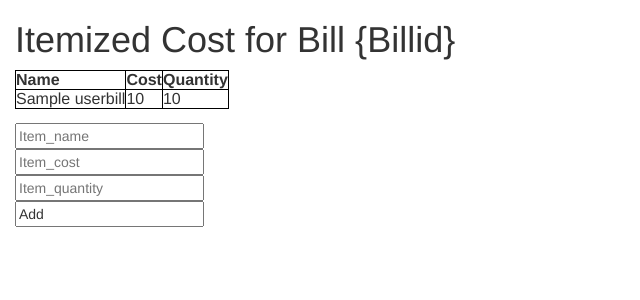
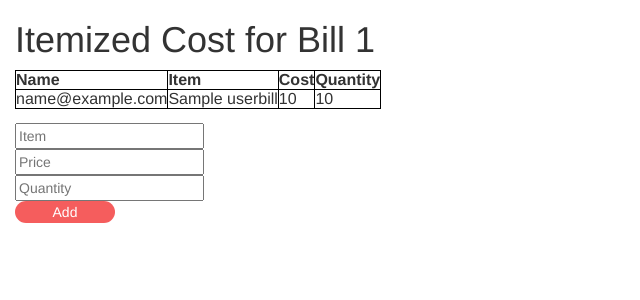
Before and after one commit to emeng13/ase, a Flask app: template templates/display_bill.html in a window 1280 px wide. Shown: the top 300 px of the page, without its empty margins (0-640 px from the left). Run offline with Flask 2, Linux system fonts and the light colour scheme; the template is opened without the code that fills it: most values are stand-ins (such as "Sample title", 1, 10 or a date in 2020); some libraries are stand-ins or nearby versions.

Commit message:
Adding and displaying bill items

```diff
--- a/app.py
+++ b/app.py
@@ -102,24 +102,21 @@ def main():
 
   cursor1 = conn.cursor()
   #creates Item table
-  cursor1.execute("""
-    IF OBJECT_ID('Items', 'U') IS NOT NULL
-      DROP TABLE Items
-    CREATE TABLE Items(
-      Email varchar(255) NOT NULL,
-      ItemName varchar(255) NOT NULL,
-      Quantity INT NOT NULL,
-      Price DECIMAL(10,2) NOT NULL,
-      BillId INT NOT NULL,
-      PRIMARY KEY (Email, ItemName),
-      FOREIGN KEY (Email) REFERENCES Users(Email),
-    )
-    """)
-  cursor1.close()
+  # cursor1.execute("""
+  #   CREATE TABLE Items(
+  #     Email varchar(255) NOT NULL,
+  #     ItemName varchar(255) NOT NULL,
+  #     Quantity INT NOT NULL,
+  #     Price DECIMAL(10,2) NOT NULL,
+  #     BillId INT NOT NULL,
+  #     PRIMARY KEY (Email, ItemName)
+  #   )
+  #   """)
+  # cursor1.close()
 
-  cursor2 = conn.cursor()
-  cursor2.execute("INSERT INTO Items VALUES (%s, %s, %d, %d, %d)", ('annawen12@gmail.com', 'cupcake', 1, 4.00, 77))
-  cursor2.close()
+  # cursor2 = conn.cursor()
+  # cursor2.execute("INSERT INTO Items VALUES (%s, %s, %d, %d, %d)", ('annawen12@gmail.com', 'cupcake', 1, 4.00, 77))
+  # cursor2.close()
 
   conn.commit()
 
@@ -228,12 +225,14 @@ def create_bill():
 
 # DISPLAY BILL
 @app.route('/display_bill', methods=['GET', 'POST'])
-@app.route('/display_bill/<billId>', methods=['GET', 'POST'])
 def display_bill():
   if request.method == 'POST':
     global bill_id
 
-    bill_id = request.args.get('billId')
+    bill_id = request.form['billId']
+
+    print bill_id
+
     global user_email
 
     # set current session bill
@@ -241,10 +240,10 @@ def display_bill():
 
     # retrieve all items associated with email and bill
     cursor = conn.cursor()
-    cursor.execute("SELECT * FROM Item WHERE Email=%s AND billID=%d", (user_email, bill_id))
+    cursor.execute("SELECT * FROM Items WHERE Email=%s AND billID=%d", (user_email, bill_id))
     data = cursor.fetchall()
 
-    Userbill = [dict(Item_name=row[0], Quantity=row[2], Price=row[3]) for row in data]
+    Userbill = [dict(Email=row[0], ItemName=row[1], Quantity=row[2], Price=row[3]) for row in data]
 
     conn.commit()
 
@@ -264,15 +263,15 @@ def add_item():
     price = request.form['price']
 
     cursor = conn.cursor()
-    cursor.execute("INSERT INTO Items VALUES (%s, %s, %d, %f, %d)", (user_email, item_name, quantity, price, bill_id))
+    cursor.execute("INSERT INTO Items VALUES (%s, %s, %d, %d, %d)", (user_email, item_name, quantity, price, bill_id))
     conn.commit()
 
     # retrieve all items associated with email and bill
     cursor = conn.cursor()
-    cursor.execute("SELECT * FROM Item WHERE Email=%s AND billID=%d", user_email, bill_id)
+    cursor.execute("SELECT * FROM Items WHERE Email=%s AND billID=%d", (user_email, bill_id))
     data = cursor.fetchall()
 
-    Userbill = [dict(Item_name=row[0], Quantity=row[2], Price=row[3]) for row in data]
+    Userbill = [dict(Email=row[0], ItemName=row[1], Quantity=row[2], Price=row[3]) for row in data]
 
     print data
 
--- a/templates/bill.html
+++ b/templates/bill.html
@@ -38,7 +38,7 @@
 			        <td>{{n.Email}}</td>
 			        <td>
 			        	<form action="/display_bill" method="POST">
-			        		<input type="text" name="billId" value={{n.BillID}}>
+			        		<input type="hidden" name="billId" value={{n.BillID}}>
 			        		<input type="submit" name="button" value="Access">
 			        	</form>
 			        <td>
--- a/templates/display_bill.html
+++ b/templates/display_bill.html
@@ -16,11 +16,12 @@
 	<div class="container-fluid">
 
 		<form action="/display_bill" method="post">
-			<h1>Itemized Cost for Bill {Billid}</h1>
+			<h1>Itemized Cost for Bill {{Billid}}</h1>
 			<table>
 		         <thead>
 		            <tr>
 		               <th>Name</th>
+		               <th>Item</th>
 		               <th>Cost</th>
 		               <th>Quantity</th>
 		            </tr>
@@ -29,7 +30,8 @@
 		         <tbody>
 		            {% for n in Userbill %}
 		               <tr>
-		                  <td>{{ n.Item_Name }}</td>
+		               		<td>{{ n.Email }}</td>
+		                  <td>{{ n.ItemName }}</td>
 		                  <td>{{ n.Price }}</td>
 		                  <td>{{ n.Quantity }}</td>
 		               </tr>
@@ -38,11 +40,11 @@
 		    </table>
 		</form>
 
-		<form action="/display_bill" method="post">
-		    <input type = "text" name = "Item_name" placeholder = "Item_name" /><br>
-		   	<input type = "text" name = "Item_cost" placeholder = "Item_cost" /><br>
-		   	<input type = "text" name = "Item_quantity" placeholder = "Item_quantity" /><br>
-	       	<input type = "add" value = "Add" />
+		<form action="/add_item" method="post">
+		    <input type = "text" name = "item" placeholder = "Item" /><br>
+		   	<input type = "text" name = "price" placeholder = "Price" /><br>
+		   	<input type = "text" name = "quantity" placeholder = "Quantity" /><br>
+	       	<input type = "submit" value = "Add" />
        	</form>
 
 	</div>
```
